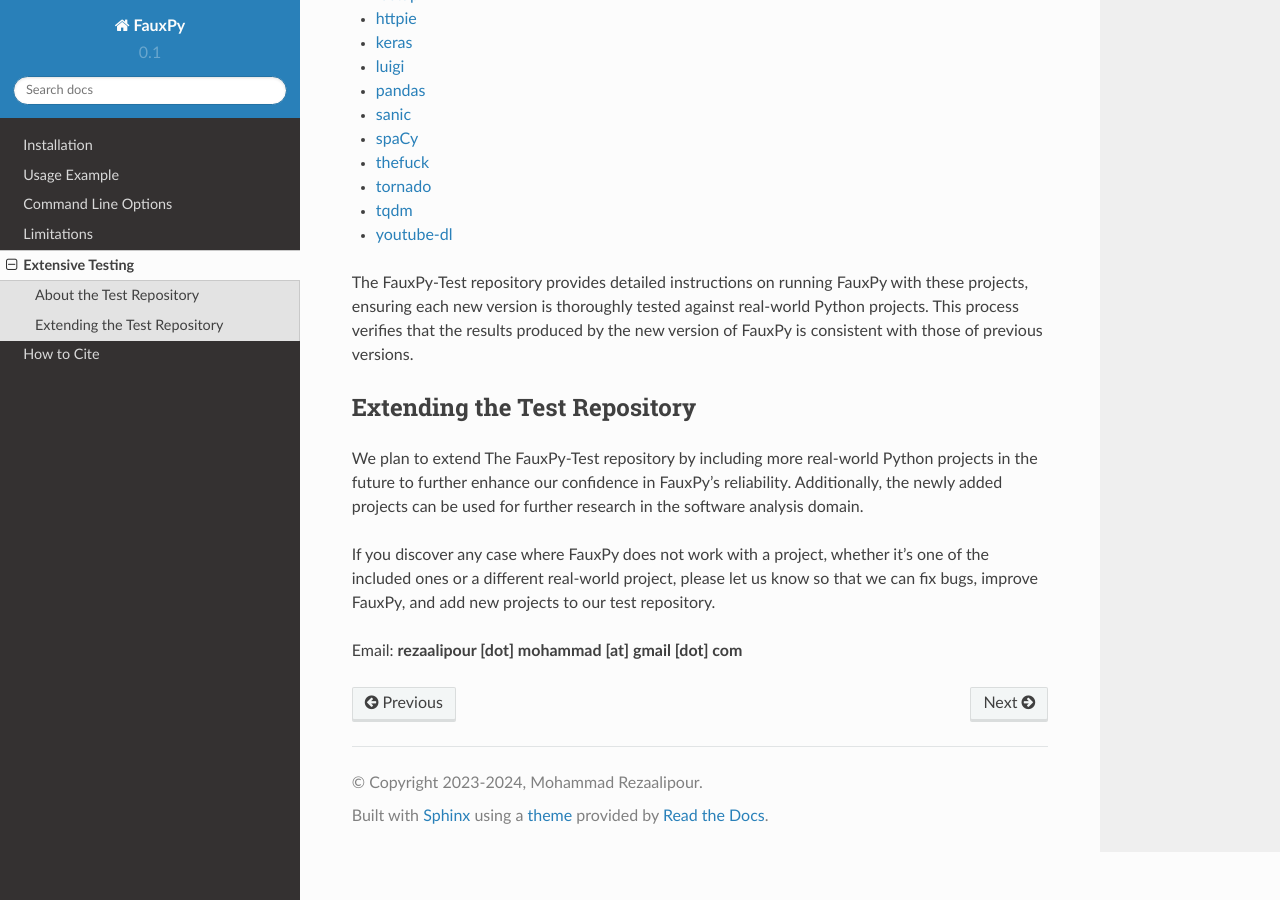
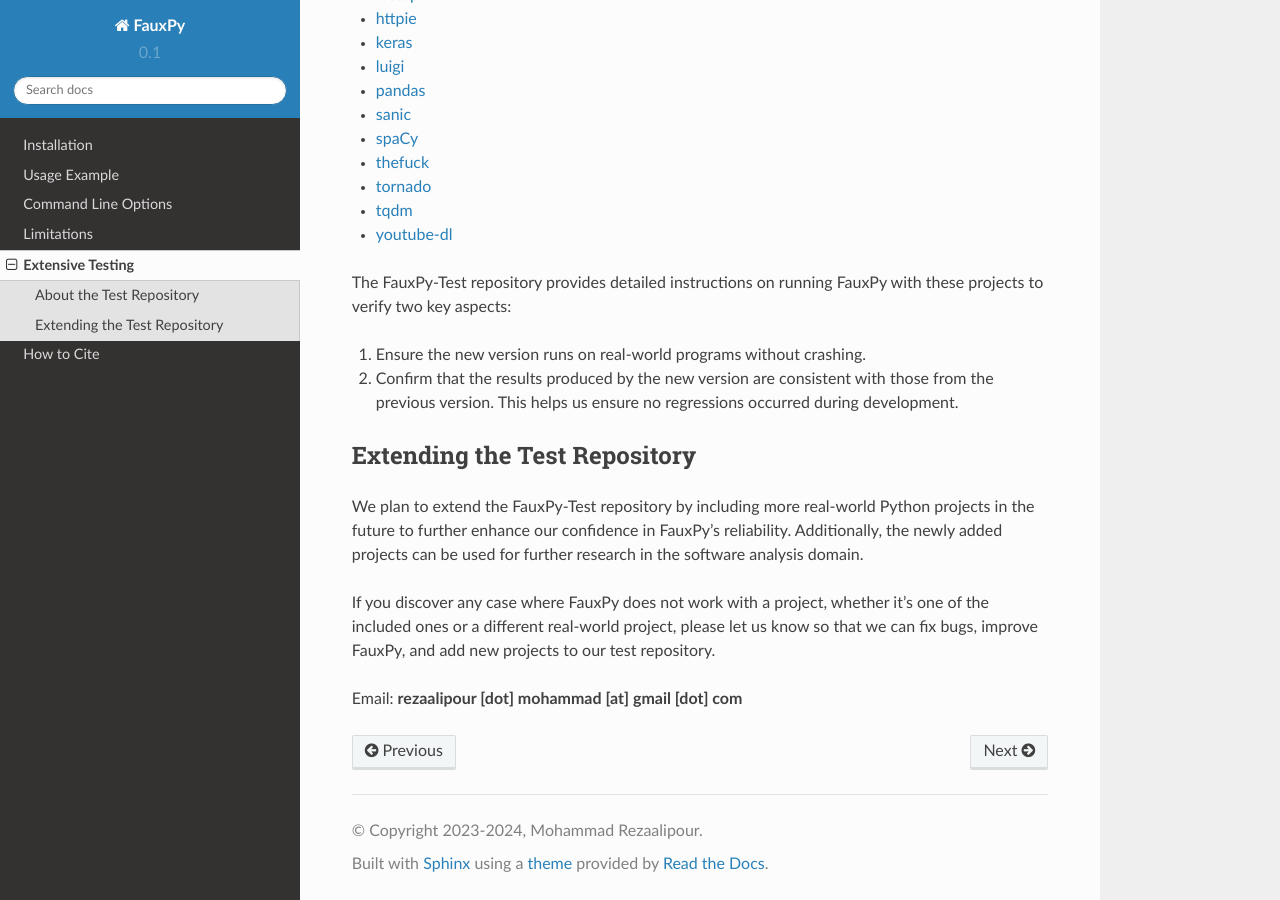
Before and after one commit to atom-sw/fauxpy, a Sphinx documentation site: the page built from docs/source/user/test_repo.rst, in a window 1280 px wide and 900 px high, scrolled down 517 px. Built offline with Sphinx 7.4.7 and the Read the Docs theme 2.0.0, drawn with Linux system fonts in a browser that asks for light colours.

Commit message:
Improve docs - test repo page

```diff
--- a/docs/source/user/test_repo.rst
+++ b/docs/source/user/test_repo.rst
@@ -43,19 +43,24 @@
 - `tqdm <https://github.com/tqdm/tqdm>`_
 - `youtube-dl <https://github.com/ytdl-org/youtube-dl>`_
 
-The FauxPy-Test repository
-provides detailed instructions
-on running FauxPy with these projects,
-ensuring each new version is thoroughly
-tested against real-world Python projects.
-This process verifies that
-the results produced by the new version of FauxPy
-is consistent with those of previous versions.
+The FauxPy-Test repository provides detailed
+instructions on running FauxPy with these
+projects to verify two key aspects:
+
+1. Ensure the new version runs
+   on real-world programs without crashing.
+
+2. Confirm that the results produced by the
+   new version are consistent with those
+   from the previous version. This helps
+   us ensure no regressions occurred
+   during development.
 
 Extending the Test Repository
 =============================
 
-We plan to extend The FauxPy-Test repository
+We plan to extend the
+FauxPy-Test repository
 by including more real-world Python projects
 in the future to further enhance our
 confidence in FauxPy's reliability.
```
